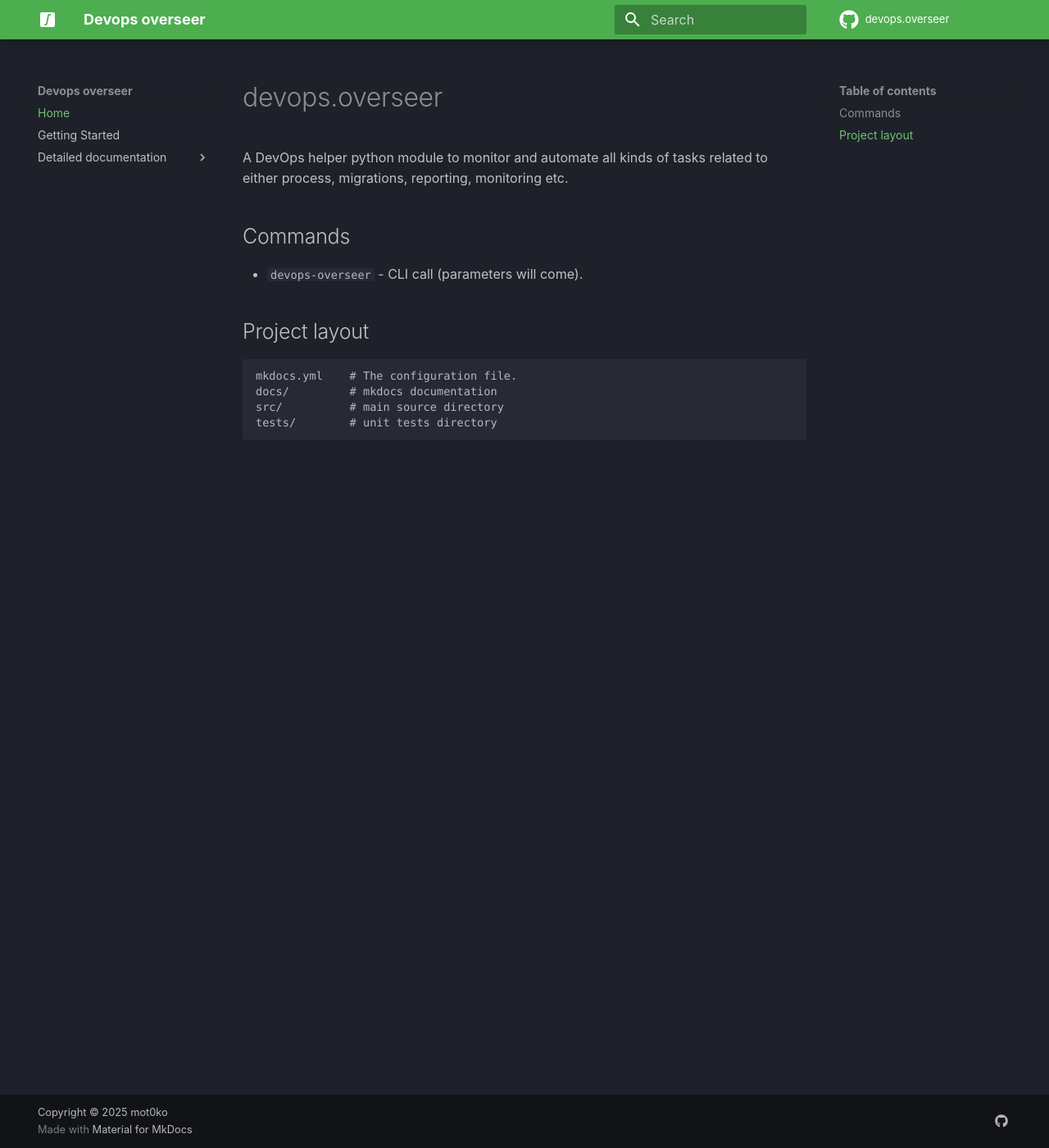
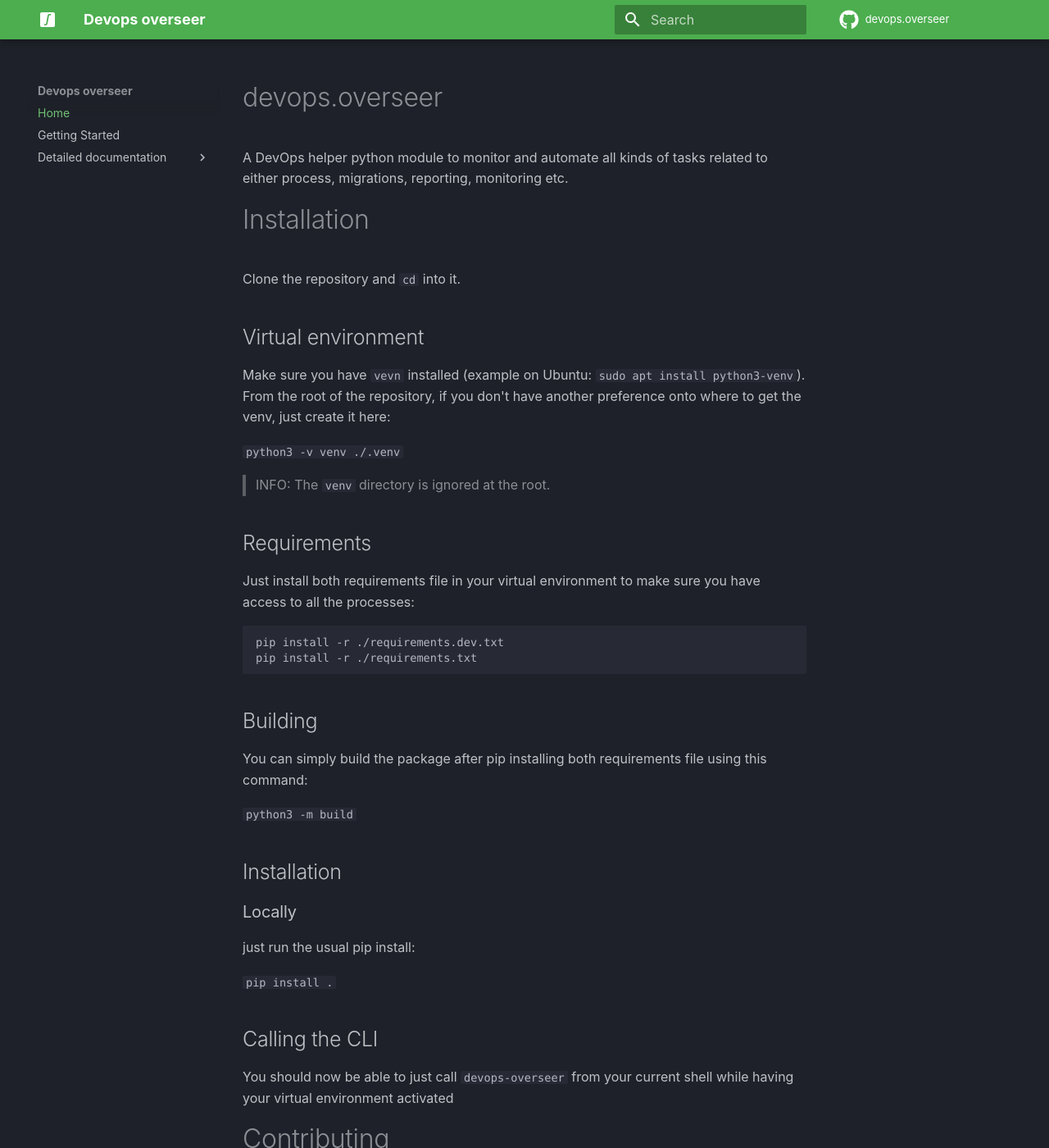
Before and after one commit to mot0ko/devops.overseer, an MkDocs documentation site: the page built from docs/index.md, in a window 1280 px wide and 1400 px high. Shown: the whole window at 82% size. Built offline with MkDocs 1.6.1 and Material for MkDocs 9.7.7, drawn with Linux system fonts in a browser that asks for light colours; comment, search, counter and statistics services are not loaded; some of the changed text lies outside the part shown.

Commit message:
docs: synchronizing github pages index and readme

````diff
--- a/docs/index.md
+++ b/docs/index.md
@@ -1,6 +1,64 @@
 # devops.overseer
 
 A DevOps helper python module to monitor and automate all kinds of tasks related to either process, migrations, reporting, monitoring etc.
+
+# Installation
+
+Clone the repository and `cd ` into it.
+
+## Virtual environment
+
+Make sure you have `vevn` installed (example on Ubuntu: `sudo apt install python3-venv`).
+From the root of the repository, if you don't have another preference onto where to get the venv, just create it here:
+
+`python3 -v venv ./.venv`
+
+> INFO: The `venv` directory is ignored at the root.
+
+## Requirements
+
+Just install both requirements file in your virtual environment to make sure you have access to all the processes:
+
+```
+pip install -r ./requirements.dev.txt
+pip install -r ./requirements.txt
+```
+
+## Building
+
+You can simply build the package after pip installing both requirements file using this command:
+
+`python3 -m build`
+
+## Installation
+
+### Locally
+
+just run the usual pip install:
+
+`pip install .`
+
+## Calling the CLI
+
+You should now be able to just call `devops-overseer` from your current shell while having your virtual environment activated
+
+# Contributing
+
+## Commiting
+
+This repository tries to follow as best as it cana the [conventional commits specification](https://www.conventionalcommits.org).
+The accepted types for commit messages are:
+- feat
+- fix
+- docs
+- style
+- refactor
+- perf
+- test
+- build
+- ci
+- chore
+- revert
 
 ## Commands
 
@@ -12,3 +70,7 @@
     docs/         # mkdocs documentation
     src/          # main source directory
     tests/        # unit tests directory
+
+# Full documentation
+
+You can find the full documentation [here](https://mot0ko.github.io/devops.overseer/)
````
Also changed, not shown: README.md (+11 -0 lines).
